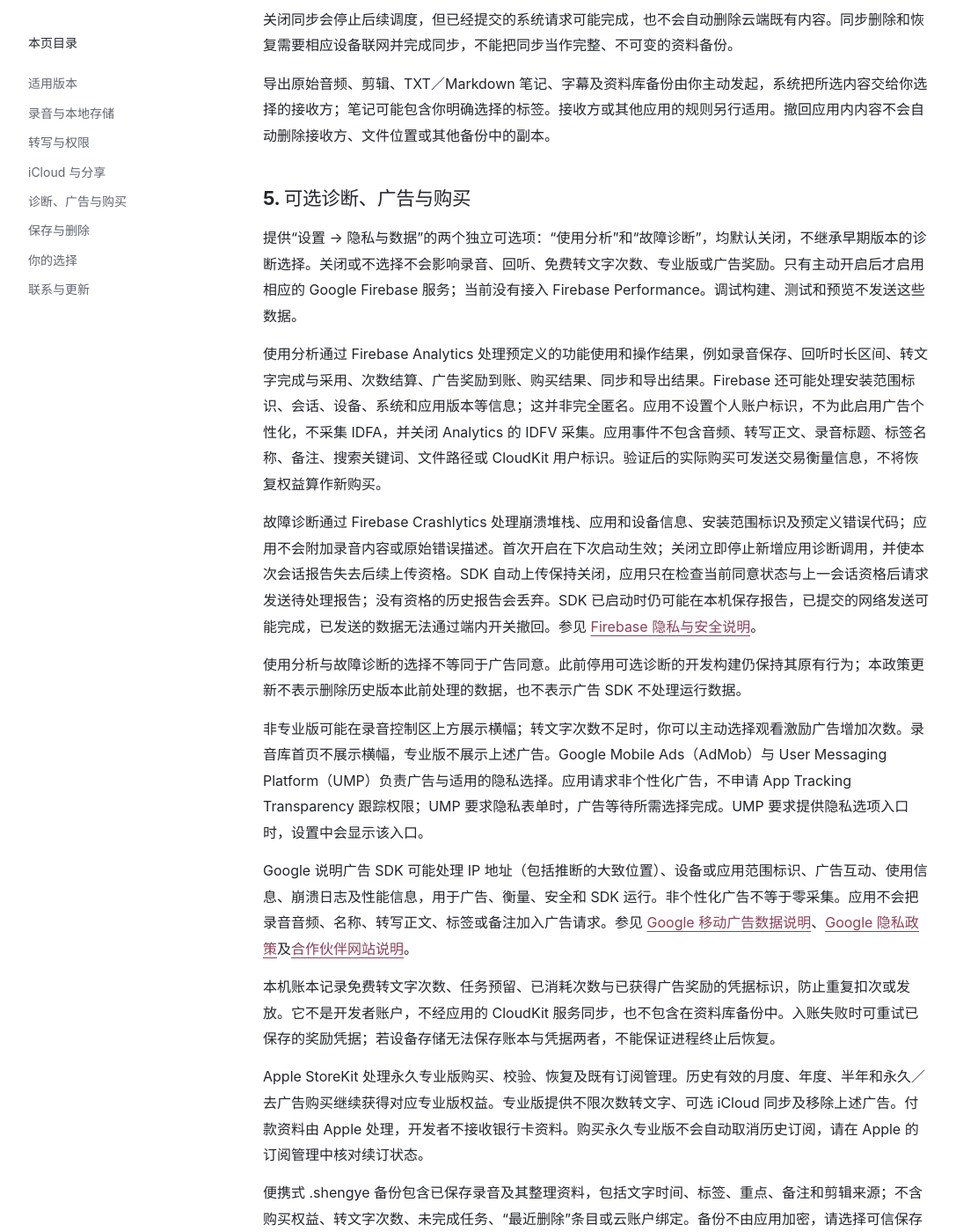
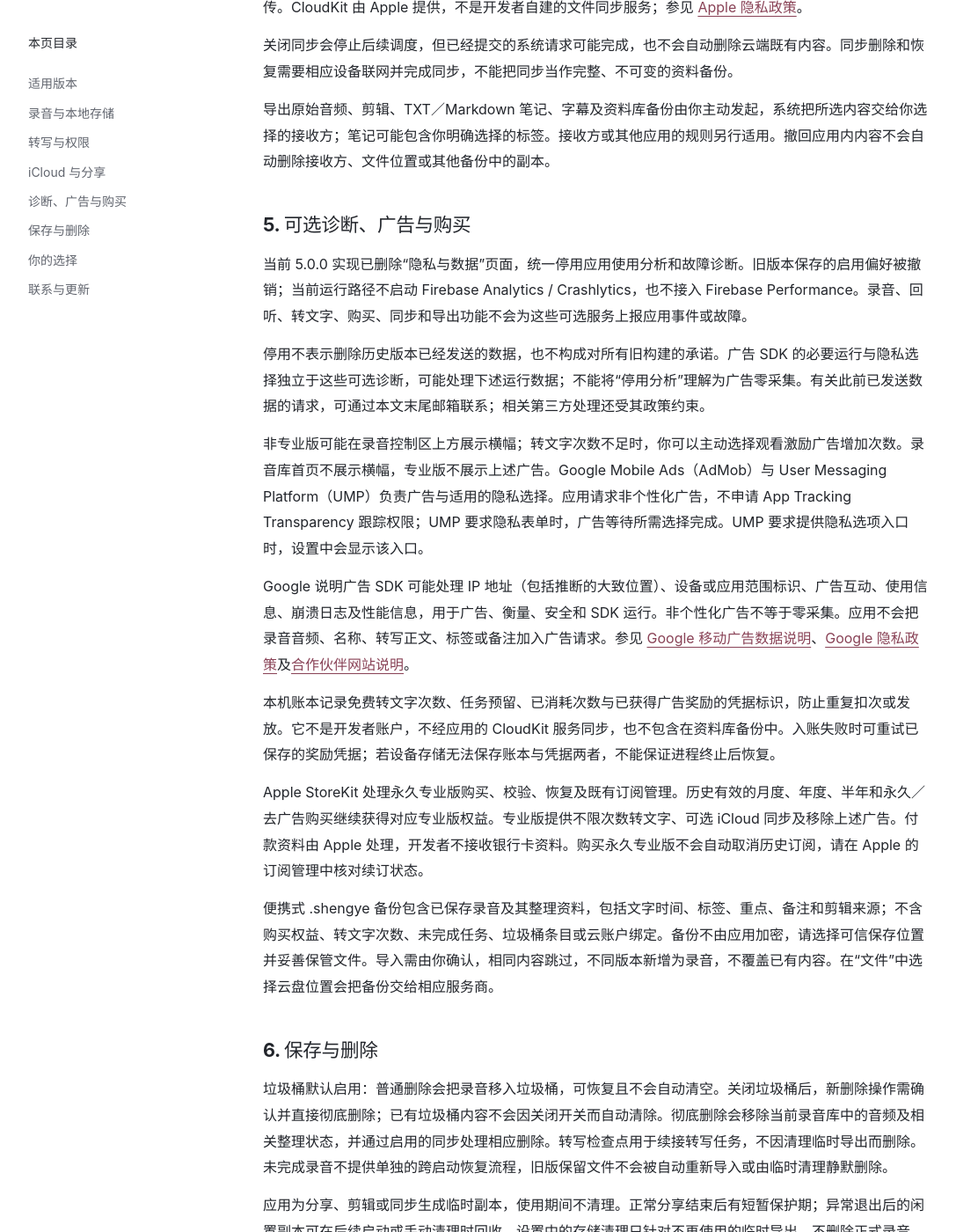
Before and after one commit to Kumamon7074/app.github.io, a Jekyll site: the page built from _policies/shengye-zh.md, in a window 1280 px wide and 1400 px high, scrolled down 1656 px. Shown: the whole window at 88% size, without its empty margins (48-1135 px from the left). Built offline with Jekyll 4.4.1, drawn with Linux system fonts in a browser that asks for light colours; some of the changed text lies outside the part shown.

Commit message:
更新声页停用可选诊断与重点回听隐私说明

```diff
--- a/_policies/shengye-zh.md
+++ b/_policies/shengye-zh.md
@@ -27,7 +27,7 @@
 
 应用锁通过系统的设备所有者验证保护访问；生物识别或设备密码由 iOS 处理，应用不接收你的生物识别模板。应用锁不等于对每份音频另行加密，也不会撤回已分享的副本。
 
-小组件与主应用通过本机 App Group 共享最近录音的名称、日期和时长，不共享整段音频或转写正文。开启应用锁时清除该展示快照；系统桌面和其他人可看到的内容仍取决于你的设备使用环境。
+小组件与主应用通过本机 App Group 共享录音展示信息、播放状态与时间、小组件控制所需标识，以及重点回听的片段序号和边界，不共享整段音频或转写正文。开启应用锁时清除该展示快照；系统桌面和其他人可看到的内容仍取决于你的设备使用环境。
 
 ## 3. 转写与权限 {#speech}
 
@@ -45,13 +45,9 @@
 
 ## 5. 可选诊断、广告与购买 {#services}
 
-提供“设置 → 隐私与数据”的两个独立可选项：“使用分析”和“故障诊断”，均默认关闭，不继承早期版本的诊断选择。关闭或不选择不会影响录音、回听、免费转文字次数、专业版或广告奖励。只有主动开启后才启用相应的 Google Firebase 服务；当前没有接入 Firebase Performance。调试构建、测试和预览不发送这些数据。
+当前 5.0.0 实现已删除“隐私与数据”页面，统一停用应用使用分析和故障诊断。旧版本保存的启用偏好被撤销；当前运行路径不启动 Firebase Analytics / Crashlytics，也不接入 Firebase Performance。录音、回听、转文字、购买、同步和导出功能不会为这些可选服务上报应用事件或故障。
 
-使用分析通过 Firebase Analytics 处理预定义的功能使用和操作结果，例如录音保存、回听时长区间、转文字完成与采用、次数结算、广告奖励到账、购买结果、同步和导出结果。Firebase 还可能处理安装范围标识、会话、设备、系统和应用版本等信息；这并非完全匿名。应用不设置个人账户标识，不为此启用广告个性化，不采集 IDFA，并关闭 Analytics 的 IDFV 采集。应用事件不包含音频、转写正文、录音标题、标签名称、备注、搜索关键词、文件路径或 CloudKit 用户标识。验证后的实际购买可发送交易衡量信息，不将恢复权益算作新购买。
-
-故障诊断通过 Firebase Crashlytics 处理崩溃堆栈、应用和设备信息、安装范围标识及预定义错误代码；应用不会附加录音内容或原始错误描述。首次开启在下次启动生效；关闭立即停止新增应用诊断调用，并使本次会话报告失去后续上传资格。SDK 自动上传保持关闭，应用只在检查当前同意状态与上一会话资格后请求发送待处理报告；没有资格的历史报告会丢弃。SDK 已启动时仍可能在本机保存报告，已提交的网络发送可能完成，已发送的数据无法通过端内开关撤回。参见 [Firebase 隐私与安全说明](https://firebase.google.com/support/privacy)。
-
-使用分析与故障诊断的选择不等同于广告同意。此前停用可选诊断的开发构建仍保持其原有行为；本政策更新不表示删除历史版本此前处理的数据，也不表示广告 SDK 不处理运行数据。
+停用不表示删除历史版本已经发送的数据，也不构成对所有旧构建的承诺。广告 SDK 的必要运行与隐私选择独立于这些可选诊断，可能处理下述运行数据；不能将“停用分析”理解为广告零采集。有关此前已发送数据的请求，可通过本文末尾邮箱联系；相关第三方处理还受其政策约束。
 
 非专业版可能在录音控制区上方展示横幅；转文字次数不足时，你可以主动选择观看激励广告增加次数。录音库首页不展示横幅，专业版不展示上述广告。Google Mobile Ads（AdMob）与 User Messaging Platform（UMP）负责广告与适用的隐私选择。应用请求非个性化广告，不申请 App Tracking Transparency 跟踪权限；UMP 要求隐私表单时，广告等待所需选择完成。UMP 要求提供隐私选项入口时，设置中会显示该入口。
 
@@ -61,11 +57,11 @@
 
 Apple StoreKit 处理永久专业版购买、校验、恢复及既有订阅管理。历史有效的月度、年度、半年和永久／去广告购买继续获得对应专业版权益。专业版提供不限次数转文字、可选 iCloud 同步及移除上述广告。付款资料由 Apple 处理，开发者不接收银行卡资料。购买永久专业版不会自动取消历史订阅，请在 Apple 的订阅管理中核对续订状态。
 
-便携式 .shengye 备份包含已保存录音及其整理资料，包括文字时间、标签、重点、备注和剪辑来源；不含购买权益、转文字次数、未完成任务、“最近删除”条目或云账户绑定。备份不由应用加密，请选择可信保存位置并妥善保管文件。导入需由你确认，相同内容跳过，不同版本新增为录音，不覆盖已有内容。在“文件”中选择云盘位置会把备份交给相应服务商。
+便携式 .shengye 备份包含已保存录音及其整理资料，包括文字时间、标签、重点、备注和剪辑来源；不含购买权益、转文字次数、未完成任务、垃圾桶条目或云账户绑定。备份不由应用加密，请选择可信保存位置并妥善保管文件。导入需由你确认，相同内容跳过，不同版本新增为录音，不覆盖已有内容。在“文件”中选择云盘位置会把备份交给相应服务商。
 
 ## 6. 保存与删除 {#retention}
 
-普通删除把录音移入“最近删除”，你可以恢复；永久删除会移除当前录音库中的音频及相关整理状态，并通过启用的同步处理相应删除。转写检查点用于续接转写任务，不因清理临时导出而删除。未完成录音不提供单独的跨启动恢复流程，旧版保留文件不会被自动重新导入或由临时清理静默删除。
+垃圾桶默认启用：普通删除会把录音移入垃圾桶，可恢复且不会自动清空。关闭垃圾桶后，新删除操作需确认并直接彻底删除；已有垃圾桶内容不会因关闭开关而自动清除。彻底删除会移除当前录音库中的音频及相关整理状态，并通过启用的同步处理相应删除。转写检查点用于续接转写任务，不因清理临时导出而删除。未完成录音不提供单独的跨启动恢复流程，旧版保留文件不会被自动重新导入或由临时清理静默删除。
 
 应用为分享、剪辑或同步生成临时副本，使用期间不清理。正常分享结束后有短暂保护期；异常退出后的闲置副本可在后续启动或手动清理时回收。设置中的存储清理只针对不再使用的临时导出，不删除正式录音、保留的旧音频或旧版迁移备份。
 
```
Also changed, not shown: other parts of _policies/shengye-zh.md (+1 -1 lines), _policies/shengye-en.md (+6 -10 lines).
